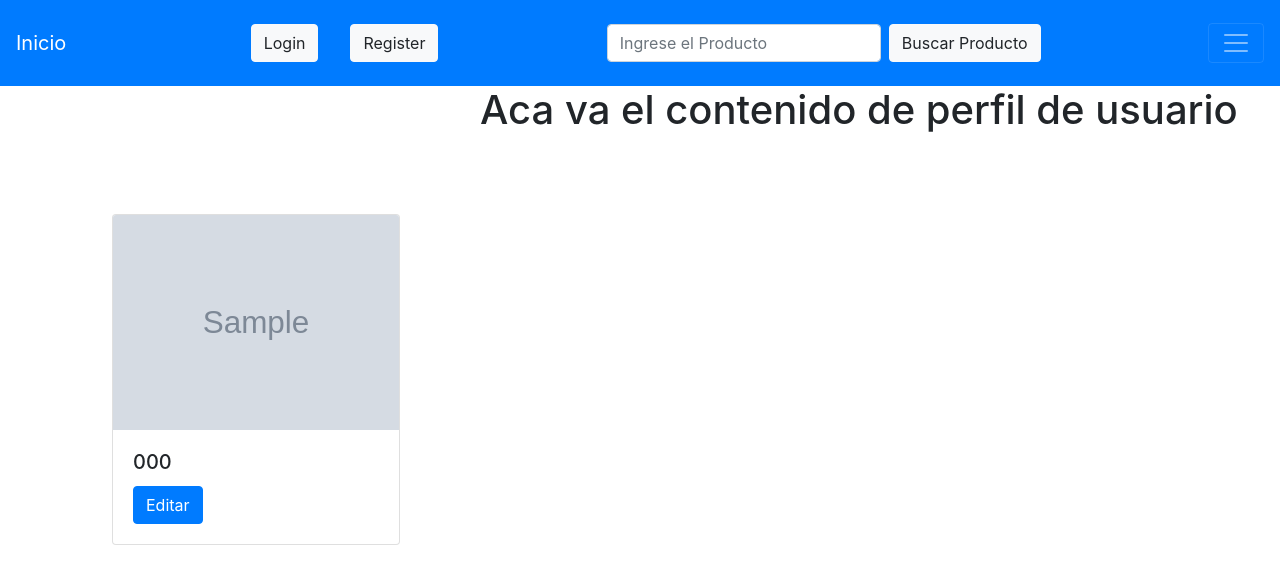
After one commit to GustavoSeoane/Tienda-Abreu, a Django app: page /auth/detail_user_profile/1/ in a window 1280 px wide. The commit adds this page. Shown: the top 584 px of the page. Run offline with Django 4.2, Linux system fonts and the light colour scheme; tables that the repository leaves empty hold one stand-in row (values such as "Sample post"); grey boxes marked "Sample" are stand-in pictures; parts of the project's set-up code (start-up, migrations or seed data) failed here and were passed over.

Commit message:
User profile,detalle user_profile, update user_profile funcionando.

```diff
--- /dev/null
+++ b/templates/auth/detail_user_profile.html
@@ -0,0 +1,17 @@
+{% extends 'base.html' %}
+
+{% block content %}
+<h1 style="margin-left:30rem">Aca va el contenido de perfil de usuario</h1>
+<div class="d-flex" style="margin-top:5rem; margin-left:7rem">
+
+    <div class="card" style="width: 18rem;">
+        <img src="{{user_profile.profile_imagen.url}}" class="card-img-top">
+        <div class="card-body">
+            <h5 class="card-title">{{object.phone}}</h5>
+            <a href="/auth/update_user_profile/{{object.id}}/" class="btn btn-primary">Editar</a>
+        </div>
+    </div>
+
+</div>
+
+{% endblock %}
--- a/templates/base.html
+++ b/templates/base.html
@@ -16,7 +16,7 @@
         <a class="navbar-brand" href="/">Inicio</a>
 <div class="row align">
         {% if request.user.is_authenticated %}
-        <a href="#" class="btn btn-light" style="margin: 1rem" type="button">{{request.user.username}}
+        <a href="/auth/detail_user_profile/{{request.user.user_profile.pk}}/" class="btn btn-light" style="margin: 1rem" type="button">{{request.user.username}}
             <img src="{{request.user.user_profile.profile_imagen.url}}" style="height: 2rem">
         </a>
         <a href="/auth/logout/" class="btn btn-light" style="margin: 1rem" type="button">Logout</a>
--- a/users/urls.py
+++ b/users/urls.py
@@ -1,9 +1,11 @@
 from django.urls import path
-from users.views import login_view,logout_view,register_view
+from users.views import login_view,logout_view,register_view,Detail_user_profile, Update_user_profile
 
 urlpatterns = [
     path('login/',login_view,name='login'),
     path('logout/',logout_view,name='logout'),
-    path('register/',register_view,name='register')
+    path('register/',register_view,name='register'),
+    path('detail_user_profile/<int:pk>/', Detail_user_profile.as_view(), name = 'detail_user_profile'),
+    path('update_user_profile/<int:pk>/', Update_user_profile.as_view(), name = 'update_user_profile'),
 
 ]
--- a/users/views.py
+++ b/users/views.py
@@ -6,6 +6,10 @@ from django.contrib.auth import authenticate, login, logout
 
 from users.forms import User_registration_form
 
+from django.urls import reverse
+
+from django.views.generic import DetailView, UpdateView
+from users.models import User_profile
 # Create your views here.
 
 def login_view(request):
@@ -57,3 +61,15 @@ def register_view(request):
         form = User_registration_form()
         context = {'form':form}
         return render(request,'auth/register.html',context = context)
+
+class Detail_user_profile(DetailView):
+    model = User_profile
+    template_name= 'auth/detail_user_profile.html'
+
+class Update_user_profile(UpdateView):
+    model = User_profile
+    template_name = 'auth/update_user_profile.html'
+    fields = ['phone', 'profile_imagen']
+
+    def get_success_url(self):
+        return reverse('detail_user_profile', kwargs = {'pk':self.object.pk})
```
Also changed, not shown: templates/auth/update_user_profile.html (added, +16 -0 lines).
